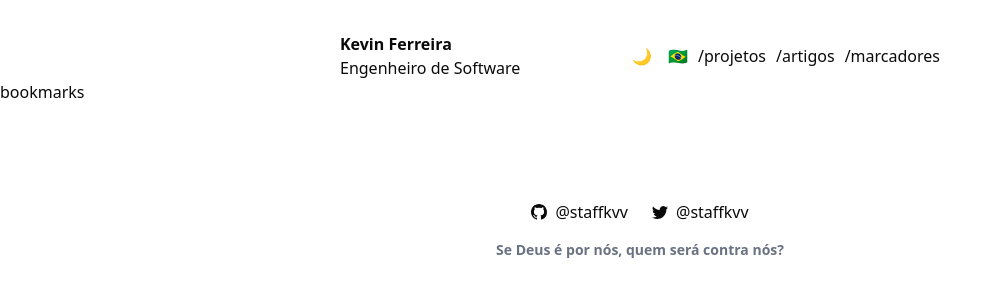
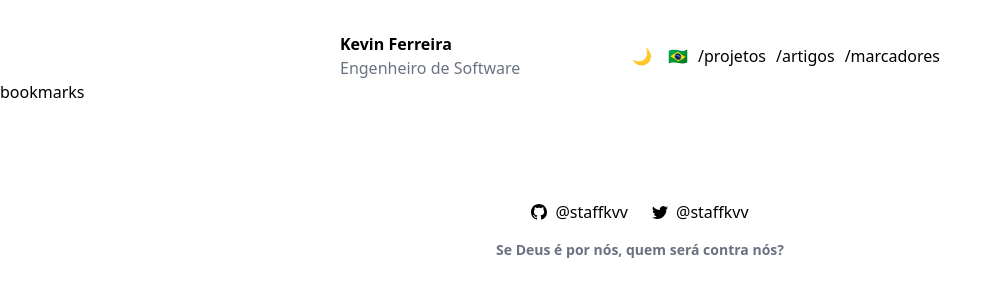
Before and after one commit to staffkv/homepage, a Next.js app: page /bookmarks in a window 1280 px wide. Shown: the top 300 px of the page, without its empty margins (0-1001 px from the left). Built offline with nearby package versions, Linux system fonts and the light colour scheme.

Commit message:
styles: headers

```diff
--- a/app/globals.css
+++ b/app/globals.css
@@ -1,85 +1,5 @@
 @import "tailwindcss";
 @import "tw-animate-css";
-
-@custom-variant dark (&:is(.dark *));
-
-@theme inline {
-  --color-background: var(--background);
-  --color-foreground: var(--foreground);
-  --font-sans: var(--font-geist-sans);
-  --font-mono: var(--font-geist-mono);
-  --color-sidebar-ring: var(--sidebar-ring);
-  --color-sidebar-border: var(--sidebar-border);
-  --color-sidebar-accent-foreground: var(--sidebar-accent-foreground);
-  --color-sidebar-accent: var(--sidebar-accent);
-  --color-sidebar-primary-foreground: var(--sidebar-primary-foreground);
-  --color-sidebar-primary: var(--sidebar-primary);
-  --color-sidebar-foreground: var(--sidebar-foreground);
-  --color-sidebar: var(--sidebar);
-  --color-chart-5: var(--chart-5);
-  --color-chart-4: var(--chart-4);
-  --color-chart-3: var(--chart-3);
-  --color-chart-2: var(--chart-2);
-  --color-chart-1: var(--chart-1);
-  --color-ring: var(--ring);
-  --color-input: var(--input);
-  --color-border: var(--border);
-  --color-destructive: var(--destructive);
-  --color-accent-foreground: var(--accent-foreground);
-  --color-accent: var(--accent);
-  --color-muted-foreground: var(--muted-foreground);
-  --color-muted: var(--muted);
-  --color-secondary-foreground: var(--secondary-foreground);
-  --color-secondary: var(--secondary);
-  --color-primary-foreground: var(--primary-foreground);
-  --color-primary: var(--primary);
-  --color-popover-foreground: var(--popover-foreground);
-  --color-popover: var(--popover);
-  --color-card-foreground: var(--card-foreground);
-  --color-card: var(--card);
-  --radius-sm: calc(var(--radius) - 4px);
-  --radius-md: calc(var(--radius) - 2px);
-  --radius-lg: var(--radius);
-  --radius-xl: calc(var(--radius) + 4px);
-  --radius-2xl: calc(var(--radius) + 8px);
-  --radius-3xl: calc(var(--radius) + 12px);
-  --radius-4xl: calc(var(--radius) + 16px);
-}
-
-:root {
-  --radius: 0.625rem;
-  --background: oklch(1 0 0);
-  --foreground: oklch(0.145 0 0);
-  --card: oklch(1 0 0);
-  --card-foreground: oklch(0.145 0 0);
-  --popover: oklch(1 0 0);
-  --popover-foreground: oklch(0.145 0 0);
-  --primary: oklch(0.205 0 0);
-  --primary-foreground: oklch(0.985 0 0);
-  --secondary: oklch(0.97 0 0);
-  --secondary-foreground: oklch(0.205 0 0);
-  --muted: oklch(0.97 0 0);
-  --muted-foreground: oklch(0.556 0 0);
-  --accent: oklch(0.97 0 0);
-  --accent-foreground: oklch(0.205 0 0);
-  --destructive: oklch(0.577 0.245 27.325);
-  --border: oklch(0.922 0 0);
-  --input: oklch(0.922 0 0);
-  --ring: oklch(0.708 0 0);
-  --chart-1: oklch(0.646 0.222 41.116);
-  --chart-2: oklch(0.6 0.118 184.704);
-  --chart-3: oklch(0.398 0.07 227.392);
-  --chart-4: oklch(0.828 0.189 84.429);
-  --chart-5: oklch(0.769 0.188 70.08);
-  --sidebar: oklch(0.985 0 0);
-  --sidebar-foreground: oklch(0.145 0 0);
-  --sidebar-primary: oklch(0.205 0 0);
-  --sidebar-primary-foreground: oklch(0.985 0 0);
-  --sidebar-accent: oklch(0.97 0 0);
-  --sidebar-accent-foreground: oklch(0.205 0 0);
-  --sidebar-border: oklch(0.922 0 0);
-  --sidebar-ring: oklch(0.708 0 0);
-}
 
 .dark {
   --background: oklch(0.145 0 0);
@@ -114,12 +34,3 @@
   --sidebar-border: oklch(1 0 0 / 10%);
   --sidebar-ring: oklch(0.556 0 0);
 }
-
-@layer base {
-  * {
-    @apply border-border outline-ring/50;
-  }
-  body {
-    @apply bg-background text-foreground;
-  }
-}
--- a/app/layout.tsx
+++ b/app/layout.tsx
@@ -1,15 +1,16 @@
 import type { Metadata } from "next";
-import { Inter, Kanit } from "next/font/google";
+import { Inter, Kanit, Karla } from "next/font/google";
 import "./globals.css";
 import { Header } from "@/components/header/header";
 import { ThemeProvider } from "@/providers/theme-providers";
 import { Footer } from "@/components/footer";
 import Script from "next/script";
 
-const inter = Inter({
-  variable: "--font-inter",
+const karla = Karla({
+  variable: "--font-karla",
   subsets: ["latin"],
-});
+  weight: ["400", "600", "700"],
+})
 
 const kanit = Kanit({
   variable: "--font-kanit",
@@ -30,7 +31,7 @@ export default function RootLayout({
   return (
     <html lang="pt" suppressHydrationWarning>
       <body
-        className={`${kanit.variable} antialiased`}
+        className={`${karla.variable} antialiased`}
       >
         <ThemeProvider
          attribute='class'
--- a/components/header/header.tsx
+++ b/components/header/header.tsx
@@ -11,7 +11,7 @@ export function Header() {
     <div className="max-w-150 flex flex-col md:flex-row items-center md:items-center mx-auto gap-8 pt-8 md:justify-between">
       <div className="text-center md:text-left">
         <div className="font-semibold">{t.name}</div>
-        <div className="font-normal">{t.title}</div>
+        <div className="font-medium text-gray-500 dark:text-gray-500">{t.title}</div>
       </div>
       <div className="flex justify-between items-center md:ml-auto gap-2.5">
         <ThemeToggle />
```
Also changed, not shown: 1 other file (tests, documents, lock files or other folders).
